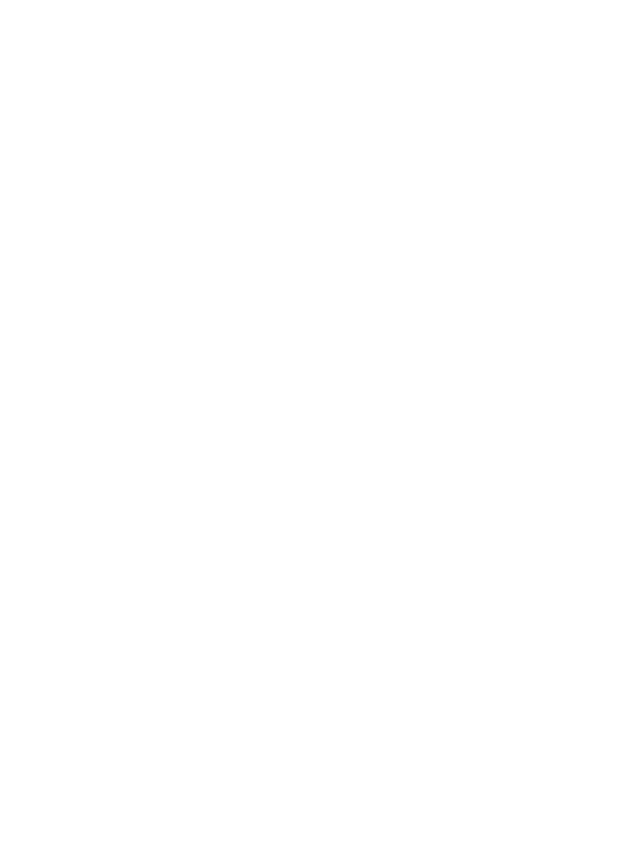
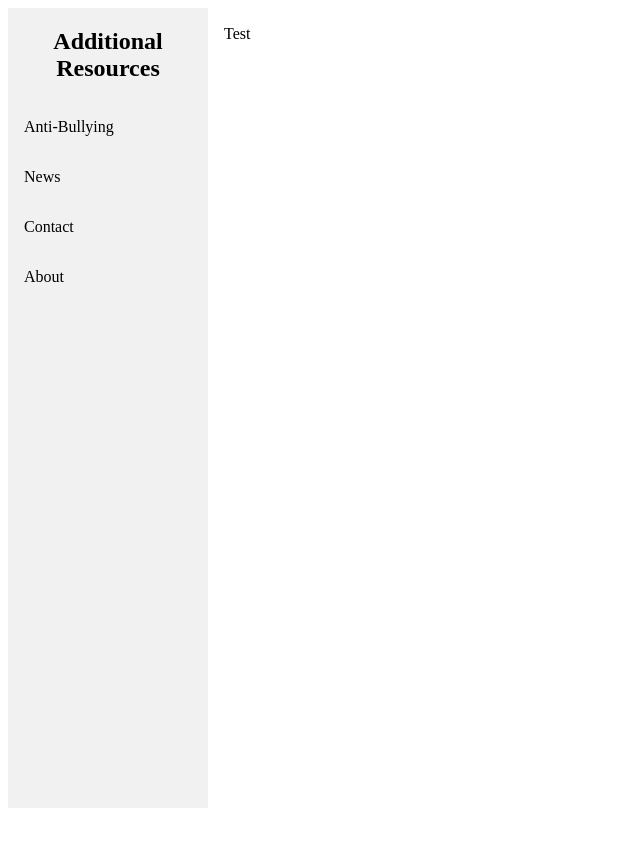
Before and after one commit to kevinater/git-collab, a plain HTML site: page index.html in a window 1280 px wide. Shown: the whole page, without its empty margins (0-640 px from the left). Before the commit the page ends 800 px from the top, so only its background shows below. Drawn offline with Linux system fonts and the light colour scheme.

Commit message:
Create sidebar

```diff
--- a/index.html
+++ b/index.html
@@ -6,6 +6,15 @@
     <title></title>
   </head>
   <body>
-
+    <div class="sidebar">
+      <h2 style="text-align:center">Additional Resources</h2>
+      <a href="https://www.stopbullying.gov/research-resources/importance-of-anti-bullying-laws/index.html">Anti-Bullying</a>
+      <a href="#news">News</a>
+      <a href="#contact">Contact</a>
+      <a href="#about">About</a>
+    </div>
+    <div class="content">
+  <p>Test</p>
+    </div>
   </body>
 </html>
--- a/main.css
+++ b/main.css
@@ -0,0 +1,30 @@
+.sidebar {
+  margin: 0;
+  padding: 0;
+  width: 200px;
+  background-color: #f1f1f1;
+  position: fixed;
+  height: 100%;
+  overflow: auto;
+}
+.sidebar a {
+  display: block;
+  color: black;
+  padding: 16px;
+  text-decoration: none;
+}
+
+div.content {
+  margin-left: 200px;
+  padding: 1px 16px;
+  height: 1000px;
+}
+@media screen and (max-width: 700px) {
+  .sidebar {
+    width: 100%;
+    height: auto;
+    position: relative;
+  }
+  .sidebar a {float: left;}
+  div.content {margin-left: 0;}
+}
```
